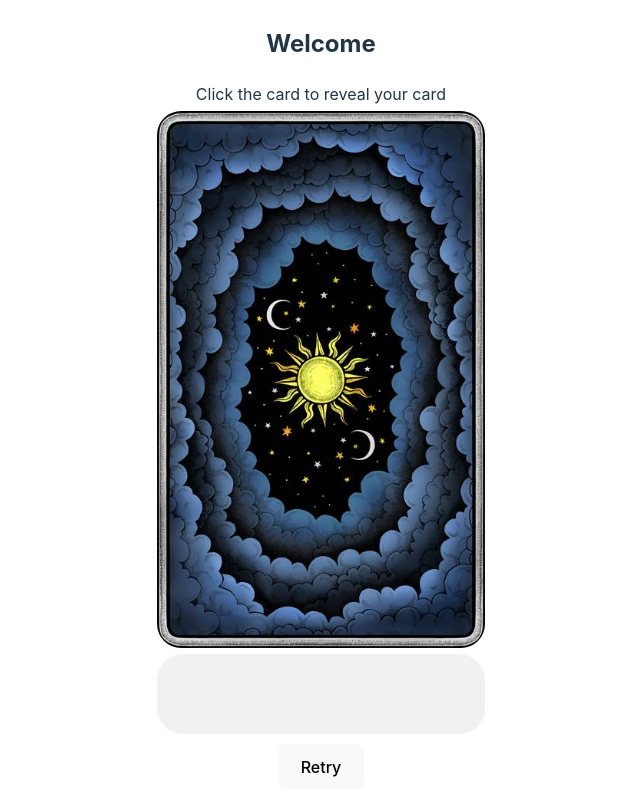
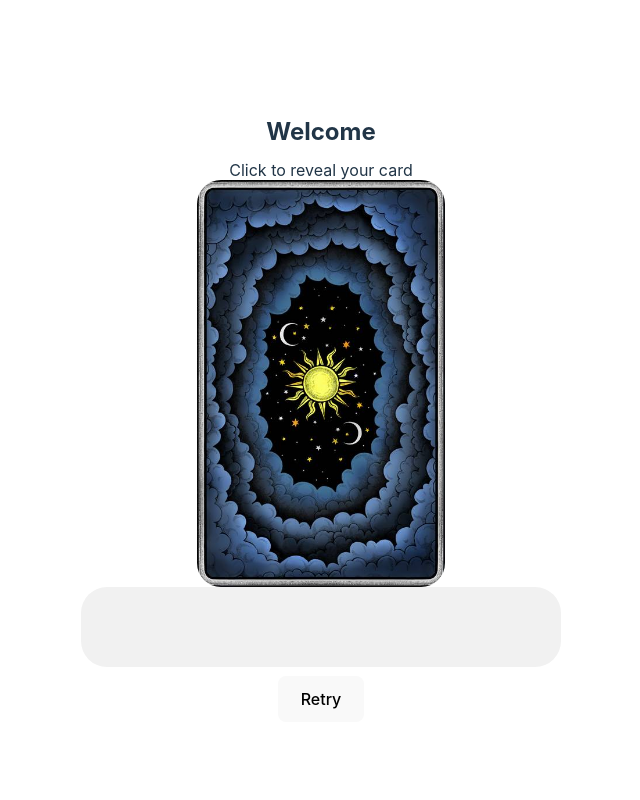
Before and after one commit to Bmarshall666/tarot-card-project, a Vue app: page / in a window 1280 px wide. Shown: the whole page, without its empty margins (319-959 px from the left). Built offline with nearby package versions, Linux system fonts and the light colour scheme.

Commit message:
Added card fade transition

```diff
--- a/src/App.vue
+++ b/src/App.vue
@@ -1,7 +1,6 @@
 <script setup>
 import { reactive, ref } from "vue";
 import axios from "axios"
-
 
 const randCardNum = Math.floor(Math.random() * 58);
 const randMeaningNum = Math.floor(Math.random() * 3);
@@ -15,7 +14,6 @@ axios.get('tarot-images.json')
     resultState.suit = data.data.cards[randCardNum].suit
     resultState.img = data.data.cards[randCardNum].img
     resultState.Archetype = data.data.cards[randCardNum].Archetype
-
   });
 
 const clicked = ref(false)
@@ -44,7 +42,6 @@ const getTarot = () => {
       resultState.suit = data.data.cards[randCardNum].suit
       resultState.img = data.data.cards[randCardNum].img
       resultState.Archetype = data.data.cards[randCardNum].Archetype
-
     });
   clicked.value = false
   isFlipped.value = false
@@ -53,19 +50,27 @@ const getTarot = () => {
 const isClicked = () => {
   clicked.value = true
   isFlipped.value = !isFlipped.value
-  console.log("hello")
 }
 
 </script>
 <template>
-  <h2>Welcome</h2>
-  <div>Click the card to reveal your card</div>
+  <div class="title">
+    <h2>Welcome</h2>
+    <div>Click to reveal your card</div>
+  </div>
   <section>
     <div class="card">
-      <div class="inner-card">
-        <img v-if="isFlipped" v-bind:src="'/src/assets/cards/' + resultState.img" @click="isClicked" class="cardFront">
-        <img v-if="isFlipped === false" src="/src/assets/cards/cardBack.jpg" @click="isClicked" class="cardBack">
-      </div>
+      <transition name="fade-card">
+        <div v-if="isFlipped === false" class="inner-card">
+          <img src="/src/assets/cards/cardBack.jpg" @click="isClicked" class="cardBack">
+        </div>
+      </transition>
+      <transition name="fade-card">
+        <div v-if="isFlipped" class="inner-card">
+          <img v-bind:src="'/src/assets/cards/' + resultState.img" @click="isClicked" class="cardFront">
+        </div>
+      </transition>
+
       <div class="card-info">
         <transition name="fade">
           <div v-if="clicked">
@@ -80,14 +85,35 @@ const isClicked = () => {
 </template>
 
 <style scoped>
+h2{
+  margin: 1vh;
+}
+.title{
+  margin: 5vh;
+}
 .card {
+  position: relative;
   padding: 5px;
+  display: flex;
+  place-items: center;
+  align-items: center;
+}
+
+.inner-card {
+  position: absolute;
+  margin-left: auto;
+  margin-right: auto;
+  margin-bottom: 15vh;
+  left: 0;
+  right: 0;
+  text-align: center;
+
 }
 
 .card-info {
   color: black;
   background-color: #f1f1f1;
-  min-width: 5rem;
+  min-width: 30rem;
   min-height: 5rem;
   border-radius: 26px;
   padding: 0;
@@ -95,11 +121,13 @@ const isClicked = () => {
   font-weight: 500;
   text-align: center;
   align-items: center;
+  margin-top: 45vh;
+  position: relative;
 }
 
 .cardFront {
-  max-height: 33.6rem;
-  width: 24rem;
+  max-height: 25rem;
+  width: 16rem;
   border-radius: 22px;
   max-width: 20.5rem;
   object-position: 5px;
@@ -110,8 +138,18 @@ button {
 }
 
 .cardBack {
-  max-width: 20.5rem;
+  max-width: 15.5rem;
   border-radius: 24px;
+}
+
+.fade-card-enter-active,
+.fade-card-leave-active {
+  transition: opacity 1s ease;
+}
+
+.fade-card-enter-from,
+.fade-card-leave-to {
+  opacity: 0;
 }
 
 .fade-enter-active,
```
Also changed, not shown: src/components/HelloWorld.vue (deleted, +0 -40 lines).
